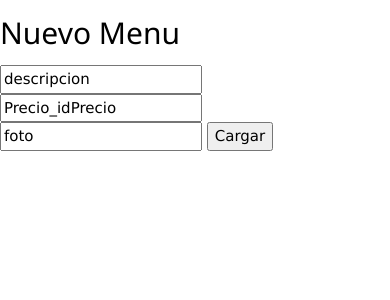
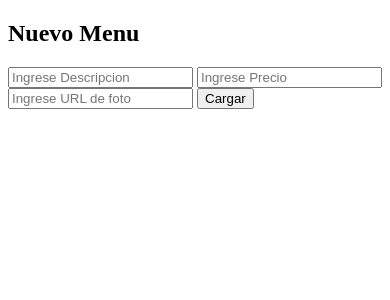
Before and after one commit to ignacrescenzo/TP-Web-II, a PHP site: page /application/view/cargarMenuComercios.php in a window 390 px wide. Shown: the top 300 px of the page. Run offline with PHP 8.4, Linux system fonts and the light colour scheme.

Commit message:
siguiendo un toque abm menu ...

```diff
--- a/Base de datos/scriptTpWeb2Db.sql
+++ b/Base de datos/scriptTpWeb2Db.sql
@@ -1,5 +1,4 @@
 -- MySQL Workbench Forward Engineering
-
 SET @OLD_UNIQUE_CHECKS=@@UNIQUE_CHECKS, UNIQUE_CHECKS=0;
 SET @OLD_FOREIGN_KEY_CHECKS=@@FOREIGN_KEY_CHECKS, FOREIGN_KEY_CHECKS=0;
 SET @OLD_SQL_MODE=@@SQL_MODE, SQL_MODE='ONLY_FULL_GROUP_BY,STRICT_TRANS_TABLES,NO_ZERO_IN_DATE,NO_ZERO_DATE,ERROR_FOR_DIVISION_BY_ZERO,NO_ENGINE_SUBSTITUTION';
--- a/application/controller/controller_comercio.php
+++ b/application/controller/controller_comercio.php
@@ -7,6 +7,6 @@ class Controller_Comercio extends Controller
         $this->view->generateSt('comercioHome.php');
     }
     function mostrarformulariomenu(){
-        $this->view->generateSt('comercioHome.php');
+        $this->view->generateSt('cargarMenuComercios.php');
     }
 }
--- a/application/controller/controller_menu.php
+++ b/application/controller/controller_menu.php
@@ -1,12 +1,17 @@
 <?php
 class Controller_Menu extends Controller
 {
+    function index(){
+
+    }
+
     function nuevomenu(){
         if(isset($_POST['descripcion'])&&isset($_POST['foto'])&&isset($_POST['precio'])) {
             $this->model->crearMenu($_POST['descripcion'], $_POST['foto'], $_POST['precio']);
         }
         $this->model->precio->cargarABd();///CARGAR PRECIO ANTES A LA BASE DE DATOS
         $this->model->cargarABd();
+        $this->view->generateSt("main_view.php");
     }
     function modificarmenu()
     {
--- a/application/model/model_menu.php
+++ b/application/model/model_menu.php
@@ -5,7 +5,7 @@ class Model_Menu extends Model
     private $idMenu;
     private $descripcion;
     private $foto;
-    private $precio;
+    public $precio;
     public function crearMenu($desc,$foto,$precio)
     {
         $this->descripcion = $desc;
@@ -22,7 +22,7 @@ class Model_Menu extends Model
         $numeroFilas=mysqli_num_rows($result);
         if($numeroFilas==0)
         {
-            $sql = "insert into menu (foto,descripcion,Precio_idPrecio) values($this->foto','$this->descripcion','$this->precio->consultarId()');";
+            $sql = "insert into menu (foto,descripcion,Precio_idPrecio) values('$this->foto','$this->descripcion','$this->precio->consultarId()');";
 
             header("location:/comercio");
             mysqli_query($conn,$sql);
--- a/application/model/model_precio.php
+++ b/application/model/model_precio.php
@@ -24,6 +24,10 @@ class Model_Precio extends Model
 
  }
  public function consultarId(){
-     return $this->idPrecio;
+     $conn = mysqli_connect("localhost","root","admin","tpweb2db");
+     $sql = "SELECT MAX(idPrecio) FROM precio";
+     $result = mysqli_query($conn,$sql);
+     $id = mysqli_fetch_assoc($result);
+     return $id;
  }
 }
--- a/application/view/cargarMenuComercios.php
+++ b/application/view/cargarMenuComercios.php
@@ -6,20 +6,19 @@ session_start();
 <html>
 <head>
 	<title>MenuesComercio</title>
-	<link rel="stylesheet" href="https://www.w3schools.com/w3css/4/w3.css">
 </head>
 <body>
 
 
 
-<form action="validacionMenuComercio.php" method="Post" enctype="applicationn/x-www-form-urlencored" class="formulario" >
+<form class="form-signin" method="POST" action="menu/nuevomenu" enctype="application/x-www-form-urlencodes">
 
 	<h2 class="titulo_form">Nuevo Menu</h2>
 
 <div class="contendor_inputs">
-	<input type="text" name="descripcion" placeholder="Ingrese Descripcion" value="descripcion">
-	<input type="text" name="precio" placeholder="Ingrese Precio" value="Precio_idPrecio">
-	<input type="text" name="foto" placeholder="Ingrese URL de foto" value="foto">
+	<input type="text" name="descripcion" placeholder="Ingrese Descripcion">
+	<input type="text" name="precio" placeholder="Ingrese Precio">
+	<input type="text" name="foto" placeholder="Ingrese URL de foto">
 	<input type="submit" name="cargar" class="boton" value="Cargar">
 </div>
 
```
Also changed, not shown: application/view/main_view.php (+22 -1 lines).
